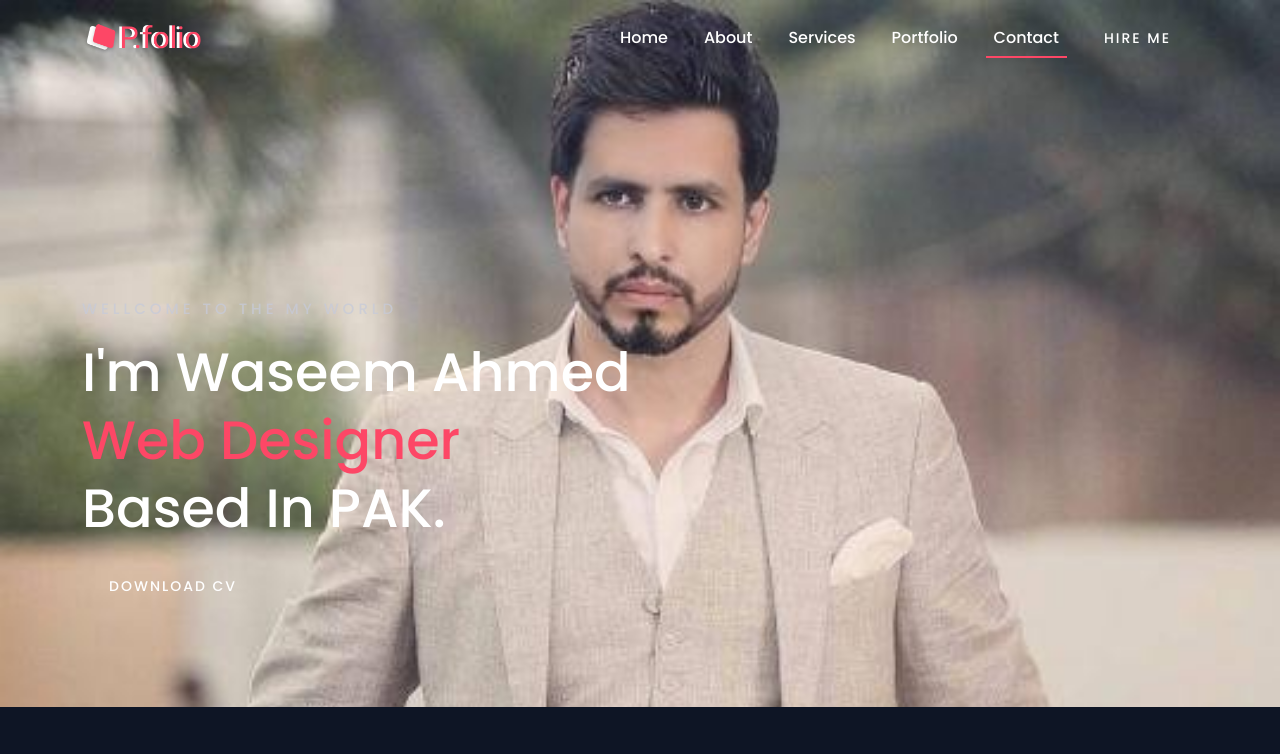
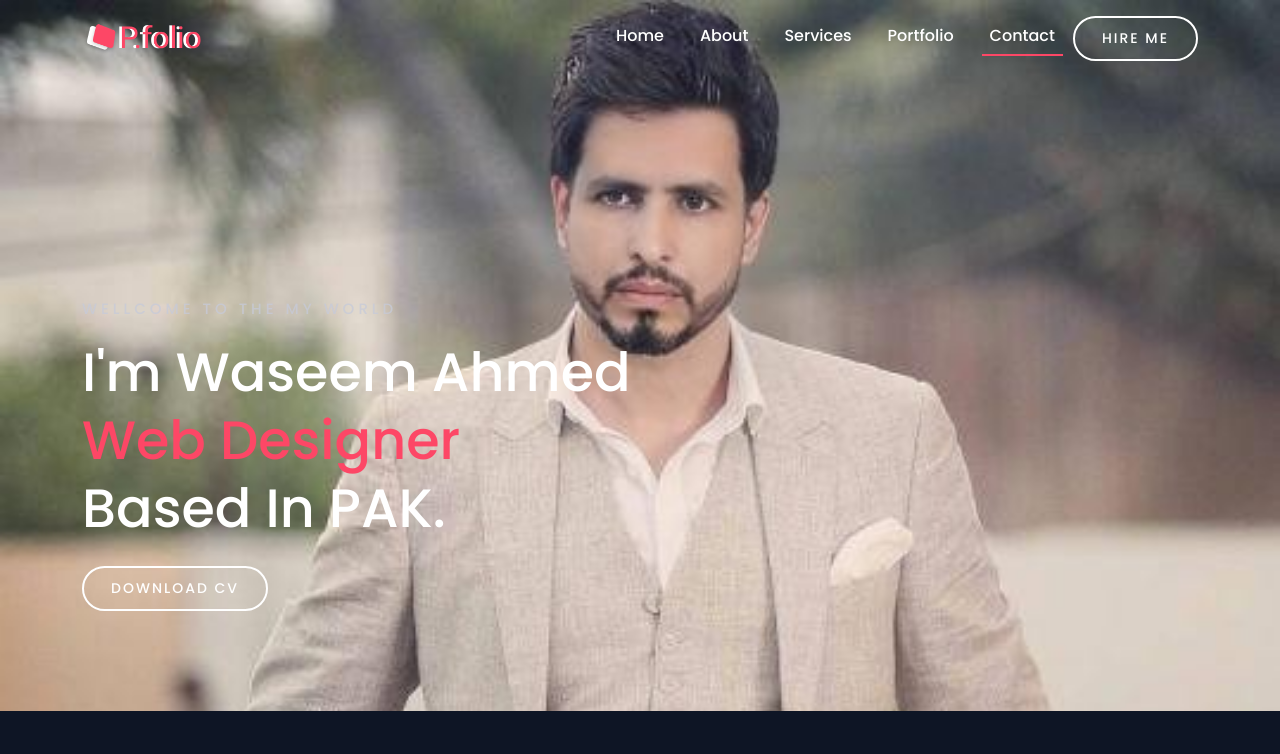
Before and after one commit to Waseem361/Portfolio-Website, a plain HTML site: page index.html in a window 1280 px wide. Shown: the top 754 px of the page. Drawn offline with nearby package versions, Linux system fonts and the light colour scheme.

Commit message:
style.css

```diff
--- a/style.css
+++ b/style.css
@@ -48,7 +48,7 @@ section{
     transition: all .4s ease-in-out;
     padding: 10px 27px;
     background-color: transparent;
-    border: 2px var(--primary-color);
+    border: 2px solid white;
     color: var(--text-white);
     font-weight: 500;
     font-size: 14px;
```
